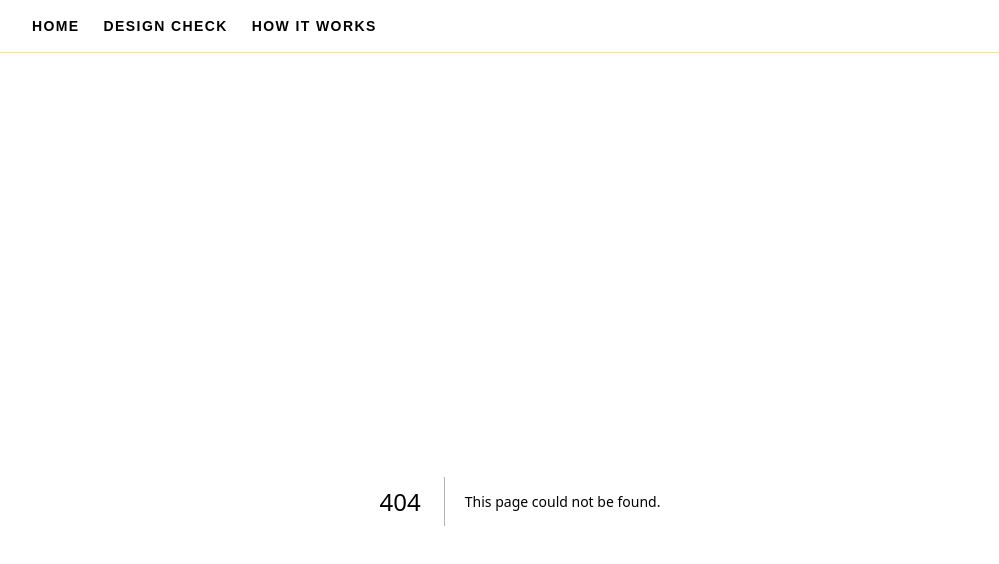
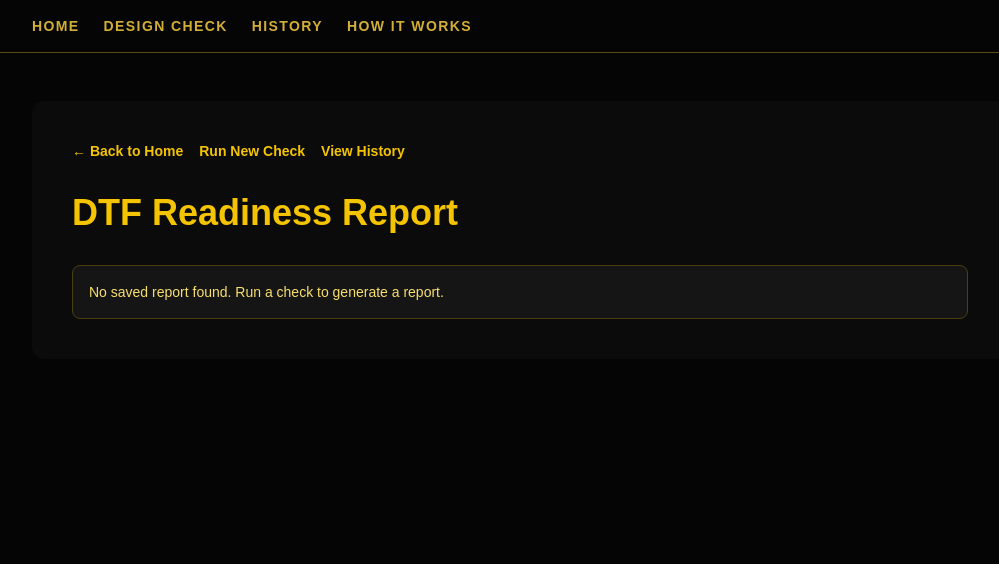
Before and after one commit to reginabaker7-lang/pressready-v2, a Next.js app in the folder app/: page /report in a window 1280 px wide. Before the commit this address had no page. Shown: the top 564 px of the page, without its empty margins (120-1119 px from the left). Built offline with nearby package versions, Linux system fonts and the light colour scheme.

Commit message:
Add local report history and report viewing routes

```diff
--- a/app/app/check/page.tsx
+++ b/app/app/check/page.tsx
@@ -2,16 +2,14 @@
 
 import Link from "next/link";
 import { ChangeEvent, useEffect, useMemo, useState } from "react";
+import {
+  ResultCard,
+  CheckStatus,
+  saveReportToHistory,
+  StoredReport,
+} from "../lib/report-history";
 
 type ShirtColor = "Light" | "Dark";
-type CheckStatus = "Pass" | "Warning" | "Error";
-
-type ResultCard = {
-  title: string;
-  status: CheckStatus;
-  message: string;
-  suggestion?: string;
-};
 
 const statusClasses: Record<CheckStatus, string> = {
   Pass: "border-emerald-400 text-emerald-300",
@@ -28,6 +26,7 @@ export default function DesignCheckPage() {
   const [shirtColor, setShirtColor] = useState<ShirtColor>("Dark");
   const [whiteInk, setWhiteInk] = useState<boolean>(true);
   const [results, setResults] = useState<ResultCard[] | null>(null);
+  const [latestReportId, setLatestReportId] = useState<string | null>(null);
 
   const acceptedTypes = useMemo(() => ["image/png", "image/jpeg", "image/svg+xml"], []);
 
@@ -150,16 +149,38 @@ export default function DesignCheckPage() {
             message: "Pixel width is likely sufficient for finer details.",
           };
 
-    setResults([transparencyCard, resolutionCard, whiteInkCard, detailCard]);
+    const nextResults = [transparencyCard, resolutionCard, whiteInkCard, detailCard];
+    const report: StoredReport = {
+      id: `${Date.now()}-${Math.random().toString(36).slice(2, 8)}`,
+      createdAt: new Date().toISOString(),
+      fileName: uploadedFile.name,
+      inputs: {
+        printWidthIn,
+        shirtColor,
+        whiteInk,
+        imageWidthPx,
+        imageHeightPx,
+      },
+      results: nextResults,
+    };
+
+    saveReportToHistory(report);
+    setLatestReportId(report.id);
+    setResults(nextResults);
   };
 
   const canRunChecks = Boolean(uploadedFile && imageWidthPx && imageHeightPx && printWidthIn > 0);
 
   return (
     <section className="space-y-8 rounded-xl bg-[#0b0b0b] p-6 text-[#f5c400] md:p-10">
-      <Link className="inline-flex items-center text-sm font-semibold hover:underline" href="/">
-        ← Back to Home
-      </Link>
+      <div className="flex flex-wrap items-center gap-4">
+        <Link className="inline-flex items-center text-sm font-semibold hover:underline" href="/">
+          ← Back to Home
+        </Link>
+        <Link className="inline-flex items-center text-sm font-semibold hover:underline" href="/history">
+          View History
+        </Link>
+      </div>
 
       <header className="space-y-2">
         <h1 className="text-4xl font-bold">Design Check</h1>
@@ -244,6 +265,13 @@ export default function DesignCheckPage() {
       {results && (
         <section className="space-y-4">
           <h2 className="text-2xl font-bold">DTF Readiness Report</h2>
+          {latestReportId && (
+            <p className="text-sm text-[#f8df6d]">
+              <Link className="font-semibold underline" href={`/report?id=${latestReportId}`}>
+                Open saved report
+              </Link>
+            </p>
+          )}
           <div className="grid gap-4 md:grid-cols-2">
             {results.map((result) => (
               <article
--- /dev/null
+++ b/app/app/history/page.tsx
@@ -0,0 +1,51 @@
+"use client";
+
+import Link from "next/link";
+import { useMemo } from "react";
+import { getReportHistory } from "../lib/report-history";
+
+export default function HistoryPage() {
+  const history = useMemo(() => getReportHistory(), []);
+
+  return (
+    <section className="space-y-8 rounded-xl bg-[#0b0b0b] p-6 text-[#f5c400] md:p-10">
+      <div className="flex flex-wrap items-center gap-4 text-sm font-semibold">
+        <Link className="hover:underline" href="/">
+          ← Back to Home
+        </Link>
+        <Link className="hover:underline" href="/check">
+          Run New Check
+        </Link>
+      </div>
+
+      <header className="space-y-2">
+        <h1 className="text-4xl font-bold">Report History</h1>
+        <p className="max-w-3xl text-base text-[#f8df6d]">
+          Your most recent reports are stored locally in this browser.
+        </p>
+      </header>
+
+      {history.length === 0 ? (
+        <p className="rounded-lg border border-[#4a3f11] bg-[#151515] p-4 text-sm text-[#f8df6d]">
+          No saved reports yet. Run a design check to generate your first report.
+        </p>
+      ) : (
+        <ul className="space-y-3">
+          {history.map((report) => (
+            <li className="rounded-lg border border-[#4a3f11] bg-[#151515] p-4" key={report.id}>
+              <div className="flex flex-wrap items-center justify-between gap-3">
+                <div>
+                  <p className="text-sm font-semibold text-[#f8df6d]">{report.fileName}</p>
+                  <p className="text-xs text-[#e6cf67]">{new Date(report.createdAt).toLocaleString()}</p>
+                </div>
+                <Link className="text-sm font-semibold underline" href={`/report?id=${report.id}`}>
+                  View report
+                </Link>
+              </div>
+            </li>
+          ))}
+        </ul>
+      )}
+    </section>
+  );
+}
--- a/app/app/layout.tsx
+++ b/app/app/layout.tsx
@@ -30,6 +30,7 @@ export default function RootLayout({
           <nav className="mx-auto flex w-full max-w-5xl items-center gap-6 px-6 py-4 text-sm font-semibold uppercase tracking-widest">
             <Link href="/">Home</Link>
             <Link href="/check">Design Check</Link>
+            <Link href="/history">History</Link>
             <Link href="/how-it-works">How It Works</Link>
           </nav>
         </header>
--- /dev/null
+++ b/app/app/lib/report-history.ts
@@ -0,0 +1,61 @@
+export const REPORT_HISTORY_KEY = "pressready_history_v1";
+const MAX_REPORT_HISTORY_ITEMS = 10;
+
+export type CheckStatus = "Pass" | "Warning" | "Error";
+
+export type ResultCard = {
+  title: string;
+  status: CheckStatus;
+  message: string;
+  suggestion?: string;
+};
+
+export type ReportInputs = {
+  printWidthIn: number;
+  shirtColor: "Light" | "Dark";
+  whiteInk: boolean;
+  imageWidthPx: number;
+  imageHeightPx: number;
+};
+
+export type StoredReport = {
+  id: string;
+  createdAt: string;
+  fileName: string;
+  inputs: ReportInputs;
+  results: ResultCard[];
+};
+
+export const getReportHistory = (): StoredReport[] => {
+  if (typeof window === "undefined") {
+    return [];
+  }
+
+  const raw = window.localStorage.getItem(REPORT_HISTORY_KEY);
+  if (!raw) {
+    return [];
+  }
+
+  try {
+    const parsed = JSON.parse(raw);
+    return Array.isArray(parsed) ? (parsed as StoredReport[]) : [];
+  } catch {
+    return [];
+  }
+};
+
+export const saveReportToHistory = (report: StoredReport): StoredReport[] => {
+  const history = [report, ...getReportHistory()].slice(0, MAX_REPORT_HISTORY_ITEMS);
+  window.localStorage.setItem(REPORT_HISTORY_KEY, JSON.stringify(history));
+  return history;
+};
+
+export const getLatestReport = (): StoredReport | null => {
+  const history = getReportHistory();
+  return history[0] ?? null;
+};
+
+export const getReportById = (id: string): StoredReport | null => {
+  const history = getReportHistory();
+  return history.find((item) => item.id === id) ?? null;
+};
--- a/app/app/page.tsx
+++ b/app/app/page.tsx
@@ -13,6 +13,9 @@ export default function Home() {
         <Link className="rounded border border-[var(--pressready-gold)] px-4 py-2" href="/check">
           Start a Design Check
         </Link>
+        <Link className="rounded border border-[var(--pressready-gold)] px-4 py-2" href="/history">
+          View History
+        </Link>
         <Link className="rounded border border-[var(--pressready-gold)] px-4 py-2" href="/how-it-works">
           Learn How It Works
         </Link>
--- /dev/null
+++ b/app/app/report/page.tsx
@@ -0,0 +1,78 @@
+"use client";
+
+import Link from "next/link";
+import { useSearchParams } from "next/navigation";
+import { useMemo } from "react";
+import { CheckStatus, getLatestReport, getReportById } from "../lib/report-history";
+
+const statusClasses: Record<CheckStatus, string> = {
+  Pass: "border-emerald-400 text-emerald-300",
+  Warning: "border-amber-400 text-amber-300",
+  Error: "border-rose-400 text-rose-300",
+};
+
+export default function ReportPage() {
+  const params = useSearchParams();
+  const reportId = params.get("id");
+  const report = useMemo(
+    () => (reportId ? getReportById(reportId) : getLatestReport()),
+    [reportId],
+  );
+
+  return (
+    <section className="space-y-8 rounded-xl bg-[#0b0b0b] p-6 text-[#f5c400] md:p-10">
+      <div className="flex flex-wrap items-center gap-4 text-sm font-semibold">
+        <Link className="hover:underline" href="/">
+          ← Back to Home
+        </Link>
+        <Link className="hover:underline" href="/check">
+          Run New Check
+        </Link>
+        <Link className="hover:underline" href="/history">
+          View History
+        </Link>
+      </div>
+
+      <header className="space-y-2">
+        <h1 className="text-4xl font-bold">DTF Readiness Report</h1>
+      </header>
+
+      {!report ? (
+        <p className="rounded-lg border border-[#4a3f11] bg-[#151515] p-4 text-sm text-[#f8df6d]">
+          No saved report found. Run a check to generate a report.
+        </p>
+      ) : (
+        <>
+          <div className="rounded-lg border border-[#4a3f11] bg-[#151515] p-4 text-sm text-[#f8df6d]">
+            <p>
+              <span className="font-semibold">File:</span> {report.fileName}
+            </p>
+            <p>
+              <span className="font-semibold">Created:</span> {new Date(report.createdAt).toLocaleString()}
+            </p>
+            <p>
+              <span className="font-semibold">Print width:</span> {report.inputs.printWidthIn} in ·{" "}
+              <span className="font-semibold">Shirt:</span> {report.inputs.shirtColor} ·{" "}
+              <span className="font-semibold">White ink:</span> {report.inputs.whiteInk ? "Yes" : "No"}
+            </p>
+            <p>
+              <span className="font-semibold">Image size:</span> {report.inputs.imageWidthPx} ×{" "}
+              {report.inputs.imageHeightPx} px
+            </p>
+          </div>
+
+          <div className="grid gap-4 md:grid-cols-2">
+            {report.results.map((result) => (
+              <article className={`rounded-lg border bg-[#171717] p-4 ${statusClasses[result.status]}`} key={result.title}>
+                <p className="text-xs font-bold uppercase tracking-wider">{result.status}</p>
+                <h2 className="mt-1 text-lg font-semibold text-[#f5c400]">{result.title}</h2>
+                <p className="mt-2 text-sm text-[#f5e7ab]">{result.message}</p>
+                {result.suggestion && <p className="mt-2 text-sm text-[#f8df6d]">Fix: {result.suggestion}</p>}
+              </article>
+            ))}
+          </div>
+        </>
+      )}
+    </section>
+  );
+}
```
